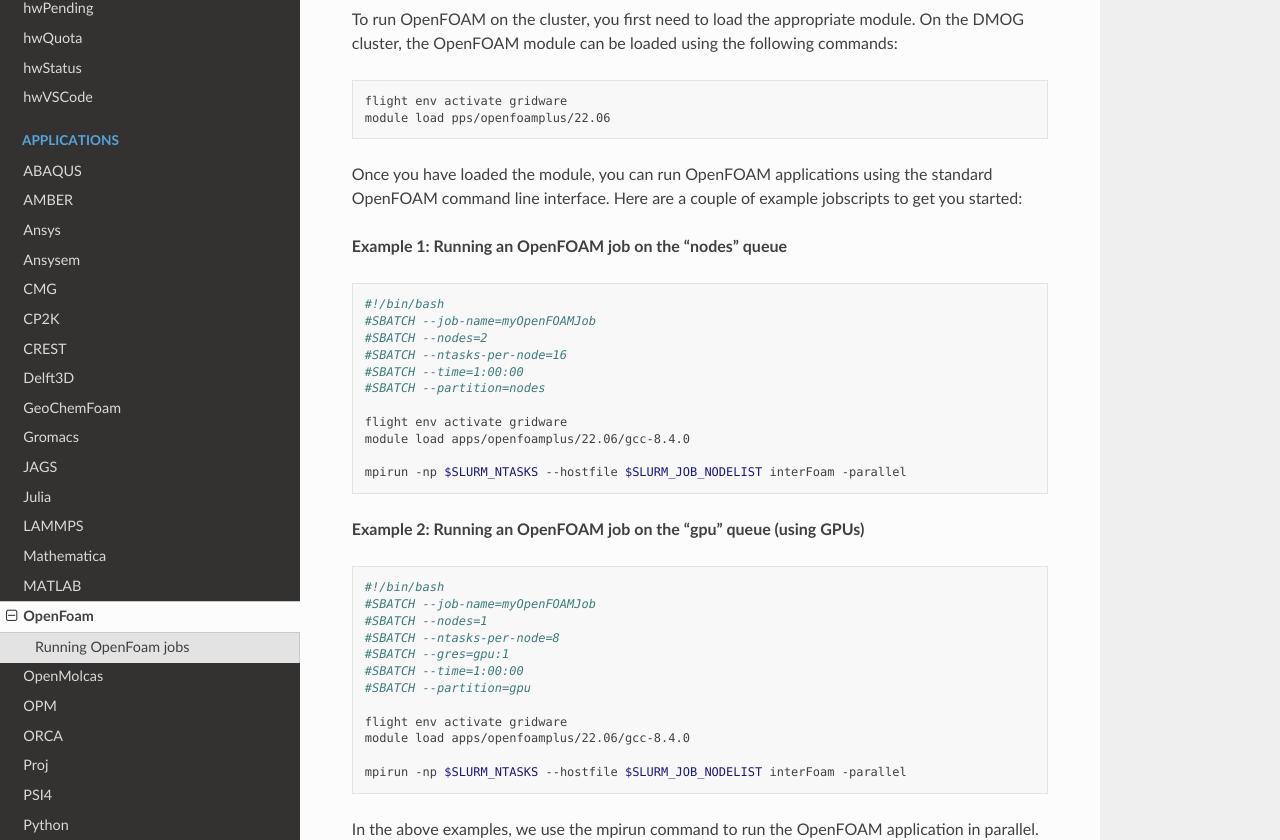
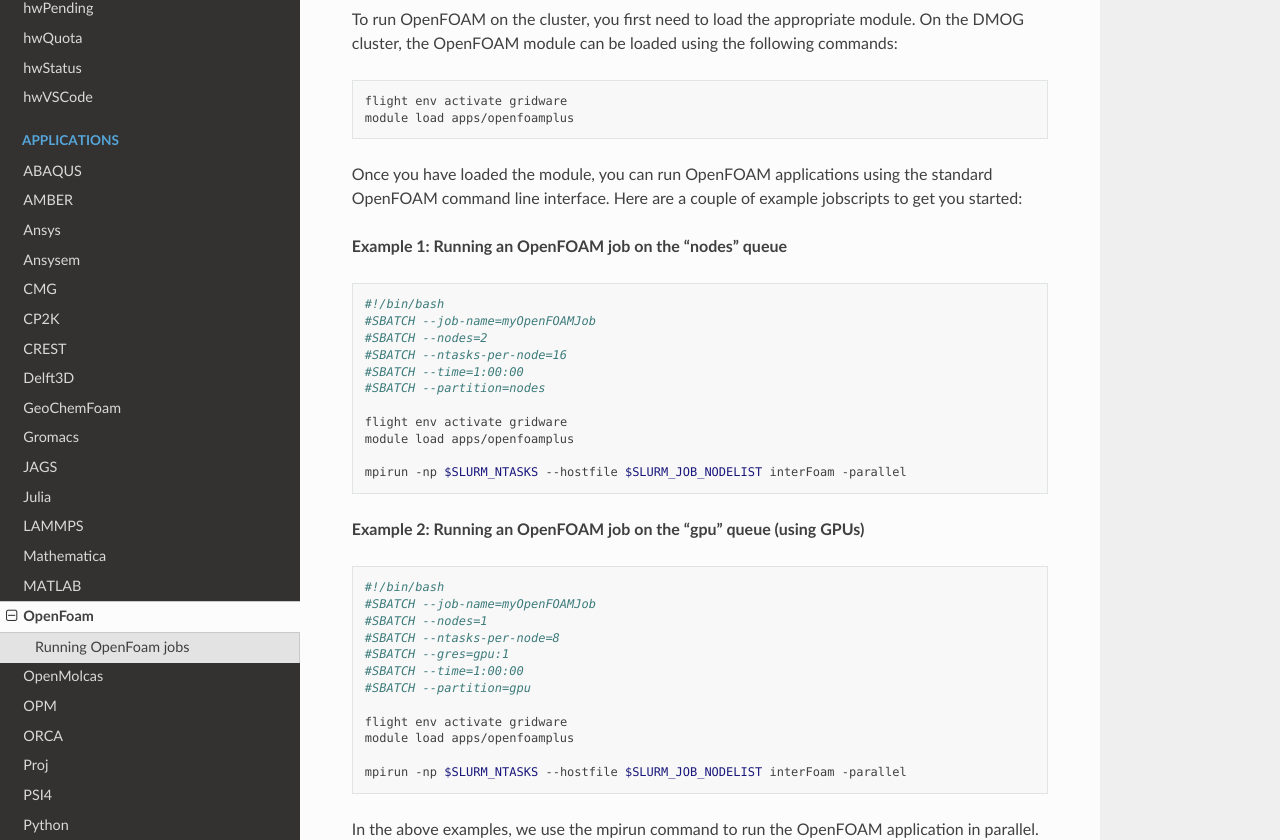
Before and after one commit to jm130/dmogdocs, a Sphinx documentation site: the page built from docs/source/applications/openfoam.rst, in a window 1280 px wide and 1384 px high. Shown: the part 304-1144 px from the top of the window. Built offline with Sphinx 7.4.7 and the Read the Docs theme 3.1.0, drawn with Linux system fonts in a browser that asks for light colours.

Commit message:
Update openfoam.rst
tidy up versioning in example commands

```diff
--- a/docs/source/applications/openfoam.rst
+++ b/docs/source/applications/openfoam.rst
@@ -15,7 +15,7 @@
 .. code-block:: bash
 
    flight env activate gridware
-   module load pps/openfoamplus/22.06
+   module load apps/openfoamplus
 
 Once you have loaded the module, you can run OpenFOAM applications using the
 standard OpenFOAM command line interface. Here are a couple of example
@@ -33,7 +33,7 @@
    #SBATCH --partition=nodes
 
    flight env activate gridware
-   module load apps/openfoamplus/22.06/gcc-8.4.0
+   module load apps/openfoamplus
 
    mpirun -np $SLURM_NTASKS --hostfile $SLURM_JOB_NODELIST interFoam -parallel
 
@@ -50,7 +50,7 @@
    #SBATCH --partition=gpu
 
    flight env activate gridware
-   module load apps/openfoamplus/22.06/gcc-8.4.0
+   module load apps/openfoamplus
 
    mpirun -np $SLURM_NTASKS --hostfile $SLURM_JOB_NODELIST interFoam -parallel
 
```
